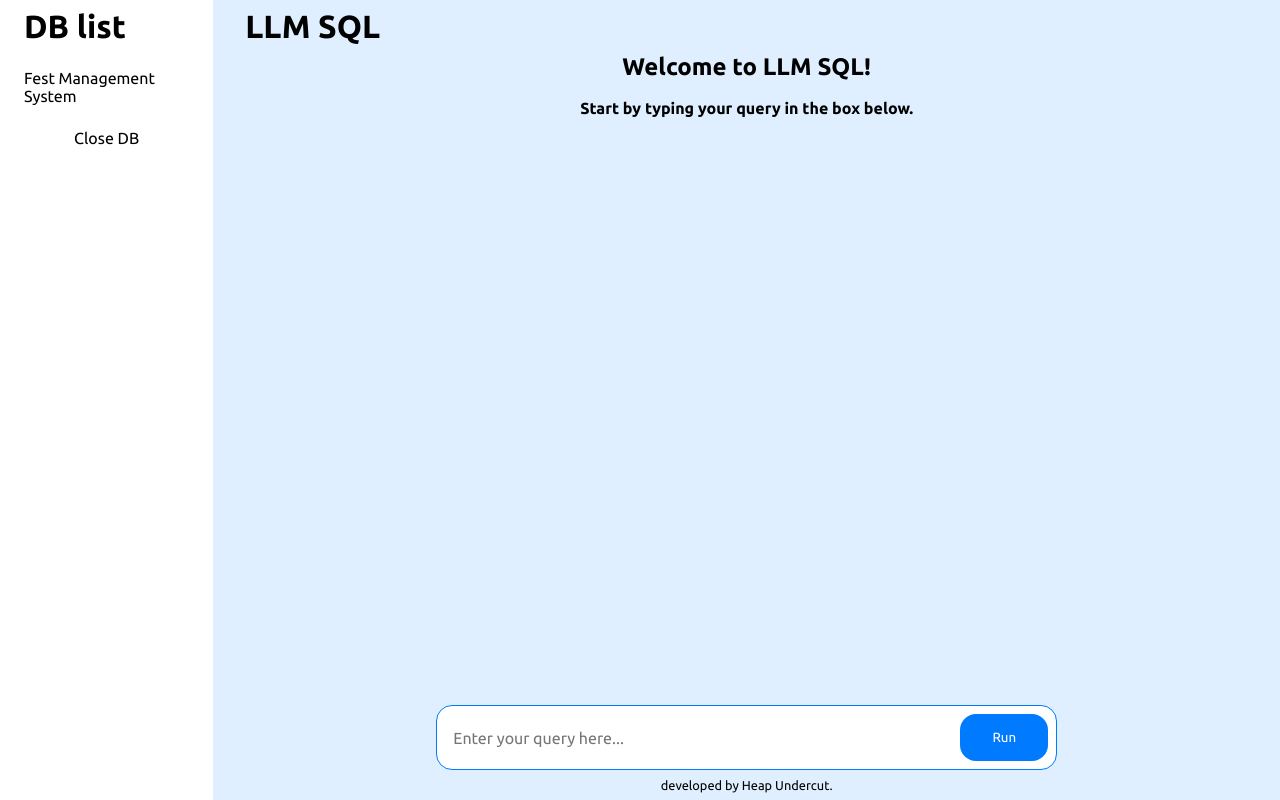
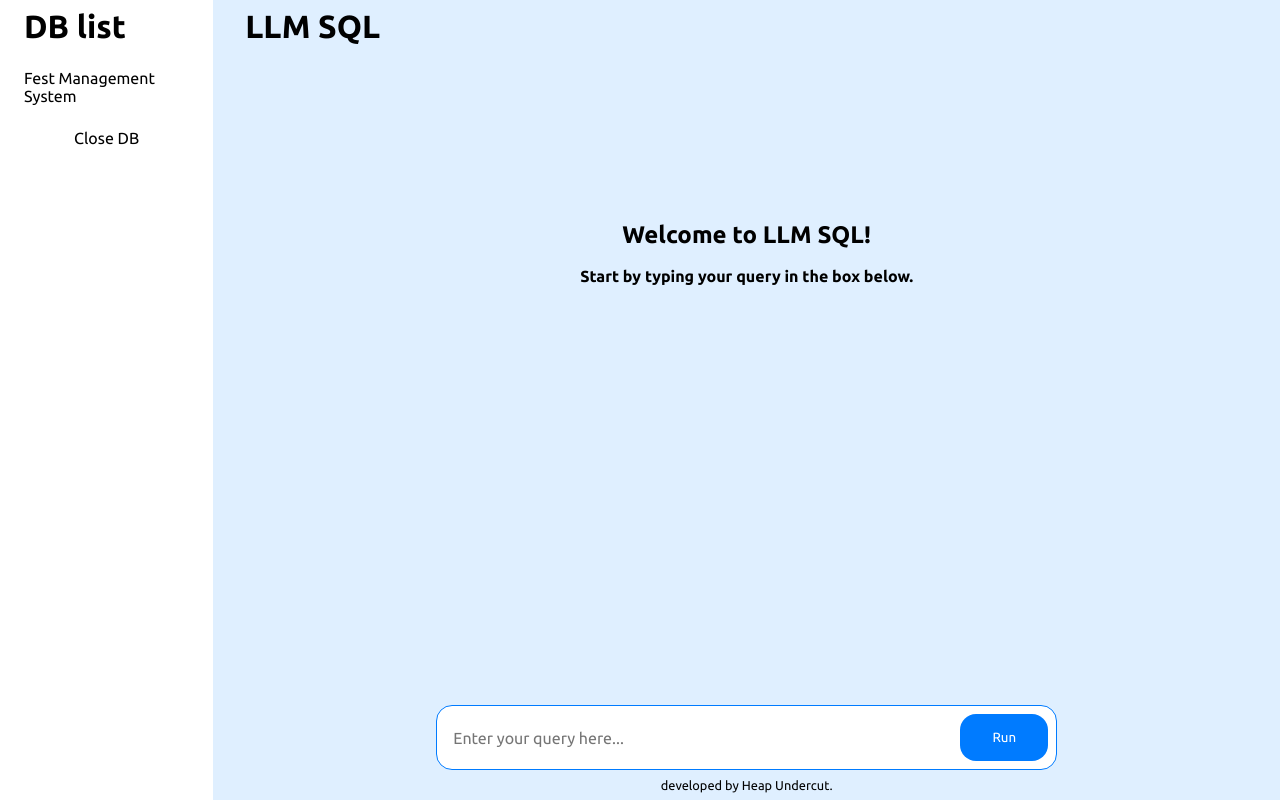
Before and after one commit to owaisahmadlone/SQL-LLM, a Flask app: page / in a window 1280 px wide. Run offline with Flask 3, Linux system fonts and the light colour scheme; parts of the project's set-up code (start-up, migrations or seed data) failed here and were passed over; some libraries are stand-ins or nearby versions.

Commit message:
minor css changes

```diff
--- a/Interface/static/styles.css
+++ b/Interface/static/styles.css
@@ -148,10 +148,12 @@ body {
 }
 
 .welcome {
+    height: 50vh;
     grid-column: 1/-1;
-    place-content: center;
-    margin: auto;
     text-align: center;
+    display: flex;
+    flex-direction: column;
+    justify-content: center;
 }
 
 .chat {
```
